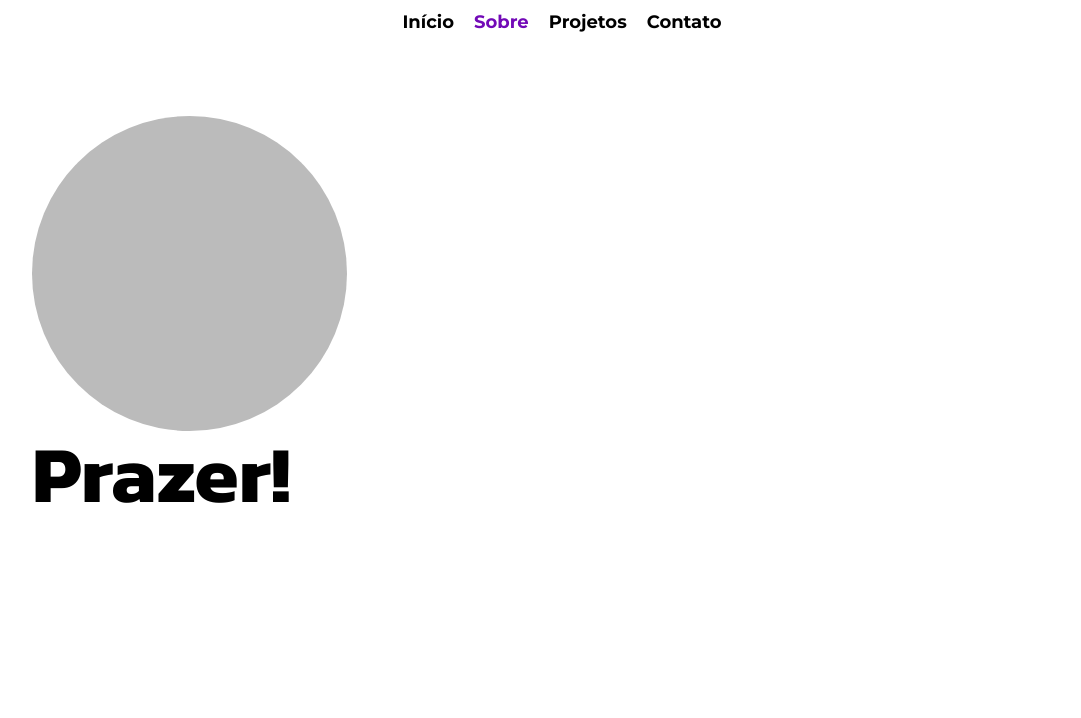
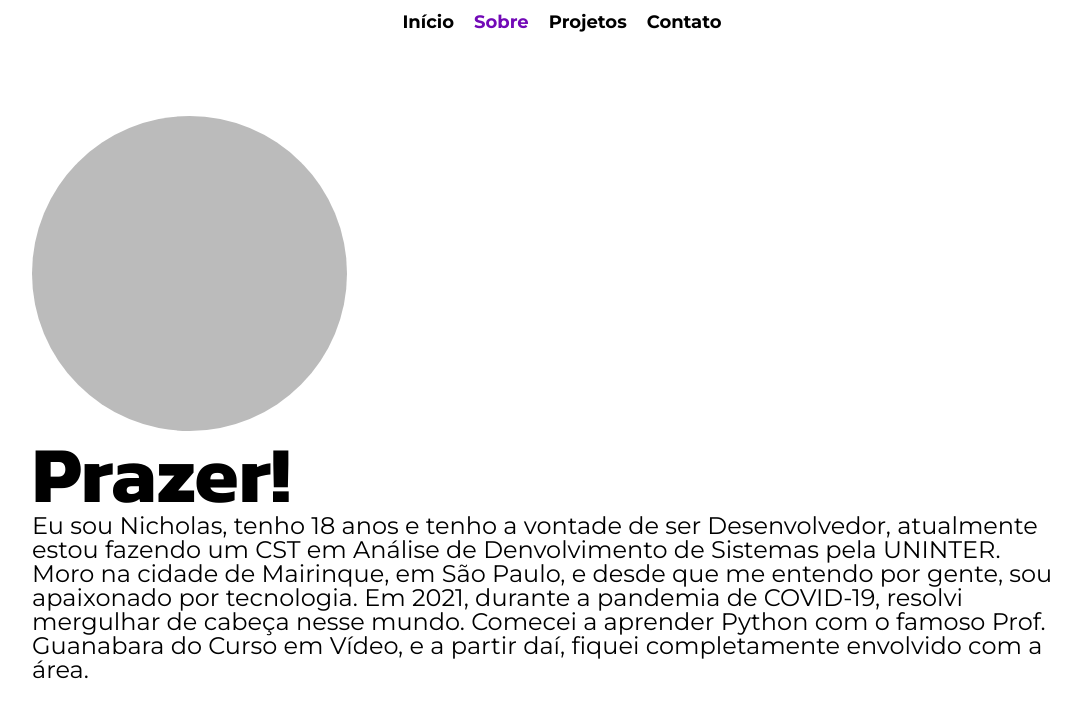
Before and after one commit to nicholasgdml/portifolio, a plain HTML site: page sobre.html in a window 1280 px wide. Shown: the part 90-808 px from the top of the page, without its empty margins (78-1159 px from the left). Drawn offline with Linux system fonts and the light colour scheme.

Commit message:
adicionando texto no sobre.html

```diff
--- a/sobre.html
+++ b/sobre.html
@@ -42,6 +42,8 @@
 
         <section id="nicholas-text">
             <h1 id="tittle-text">Prazer!</h1>
+            <p class="text">   Eu sou Nicholas, tenho 18 anos e tenho a vontade de ser Desenvolvedor, atualmente estou fazendo um CST em Análise de Denvolvimento de Sistemas pela UNINTER. </p>
+            <p class="text"> Moro na cidade de Mairinque, em São Paulo, e desde que me entendo por gente, sou apaixonado por tecnologia. Em 2021, durante a pandemia de COVID-19, resolvi mergulhar de cabeça nesse mundo. Comecei a aprender Python com o famoso Prof. Guanabara do Curso em Vídeo, e a partir daí, fiquei completamente envolvido com a área.</p>
         </section>
     </main>
 </body>
```
